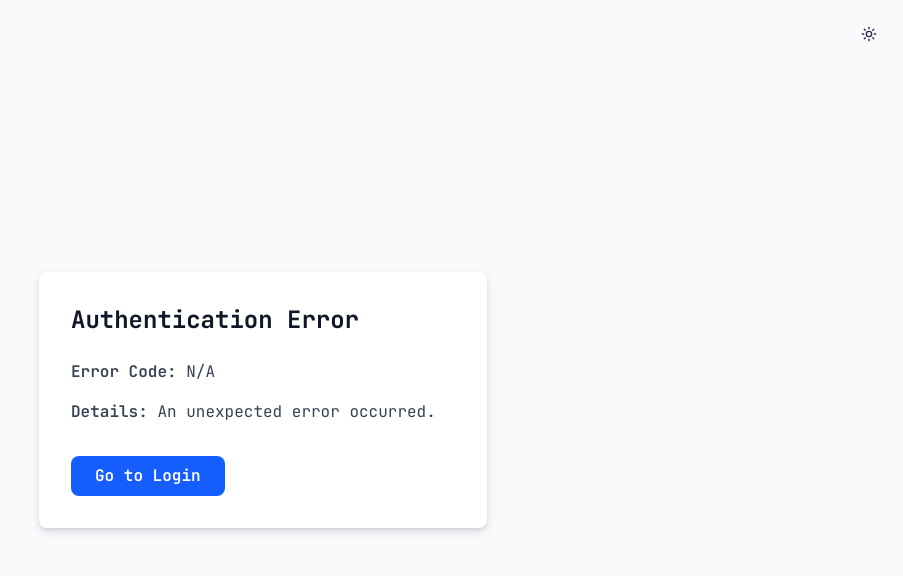
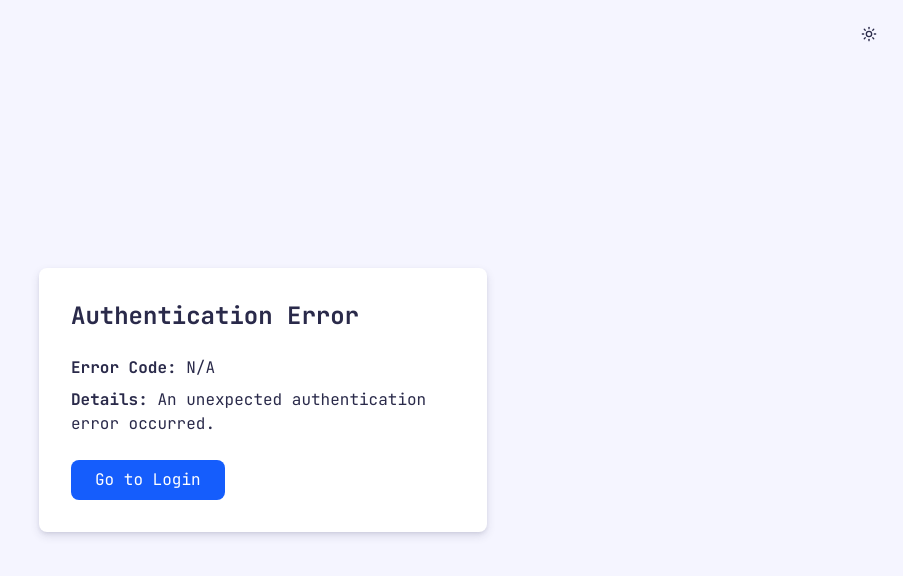
Before and after one commit to kirtanpatel01/pathwise, a Next.js app: page /auth/auth-code-error in a window 1280 px wide. Shown: the top 576 px of the page, without its empty margins (377-1280 px from the left). Built offline with nearby package versions, Linux system fonts and the light colour scheme.

Commit message:
Refactor AuthCodeErrorPage for improved error handling and UI consistency

```diff
--- a/app/auth/auth-code-error/page.tsx
+++ b/app/auth/auth-code-error/page.tsx
@@ -1,25 +1,36 @@
-// app/auth-code-error/page.tsx or similar
-'use client'; // This is a client component in React/Next.js
+'use client';
+
+export const dynamic = 'force-dynamic';
 
 import { useSearchParams } from 'next/navigation';
 import Link from 'next/link';
 
 export default function AuthCodeErrorPage() {
   const searchParams = useSearchParams();
-  const errorDescription = searchParams.get('error_description') || 'An unexpected error occurred.';
+
+  const errorDescription =
+    searchParams.get('error_description') ??
+    'An unexpected authentication error occurred.';
+
   const errorCode = searchParams.get('error_code');
 
   return (
-    <div className="flex flex-col items-center justify-center min-h-screen bg-gray-50 p-5">
+    <div className="flex flex-col items-center justify-center min-h-screen p-5">
       <div className="bg-white shadow-md rounded-lg p-8 max-w-md w-full">
-        <h1 className="text-2xl font-bold text-gray-900 mb-6">Authentication Error</h1>
-        <p className="text-gray-700 mb-4">
-          <span className="font-semibold">Error Code:</span> {errorCode ? errorCode : 'N/A'}
+        <h1 className="text-2xl font-bold mb-6">Authentication Error</h1>
+
+        <p className="mb-2">
+          <strong>Error Code:</strong> {errorCode ?? 'N/A'}
         </p>
-        <p className="text-gray-700 mb-8">
-          <span className="font-semibold">Details:</span> {errorDescription}
+
+        <p className="mb-6">
+          <strong>Details:</strong> {errorDescription}
         </p>
-        <Link href="/login" className="inline-block bg-blue-600 hover:bg-blue-700 text-white font-semibold py-2 px-6 rounded-lg transition-colors">
+
+        <Link
+          href="/auth/login"
+          className="inline-block bg-blue-600 text-white py-2 px-6 rounded-lg"
+        >
           Go to Login
         </Link>
       </div>
```
